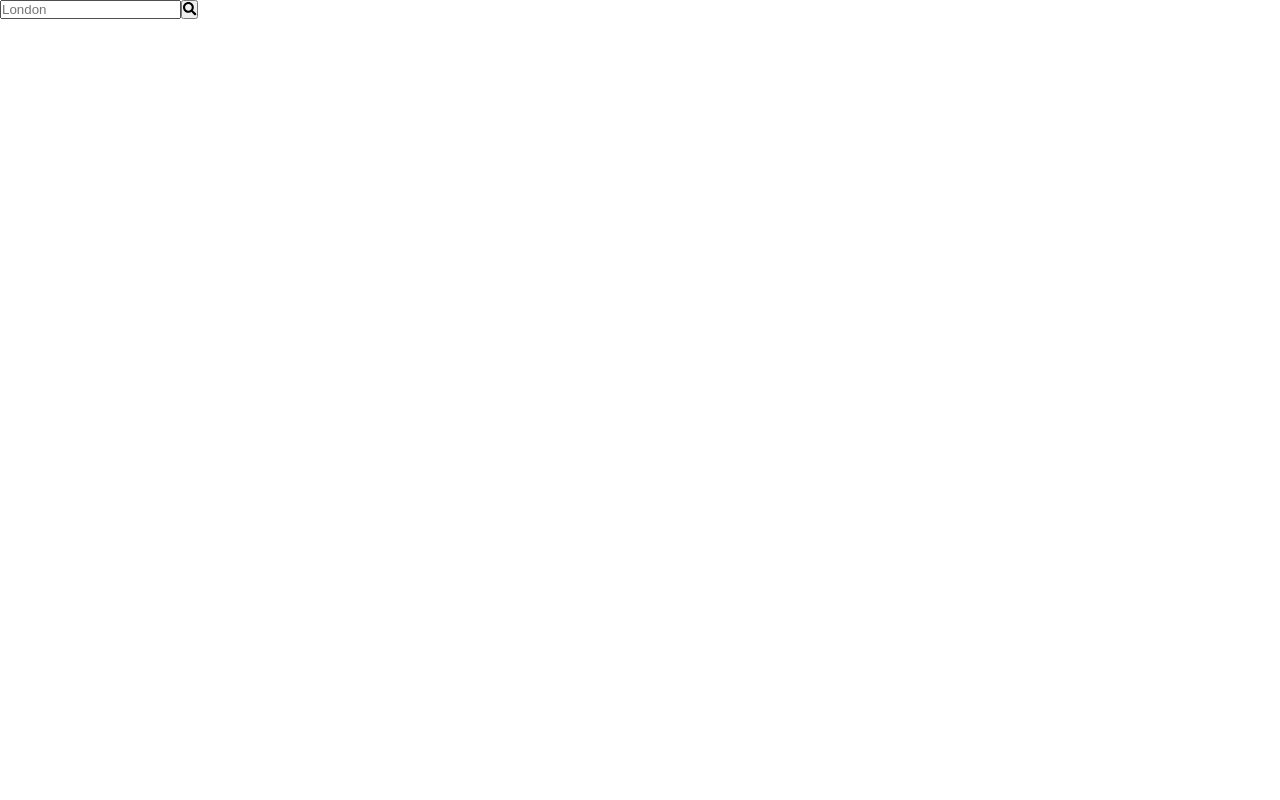
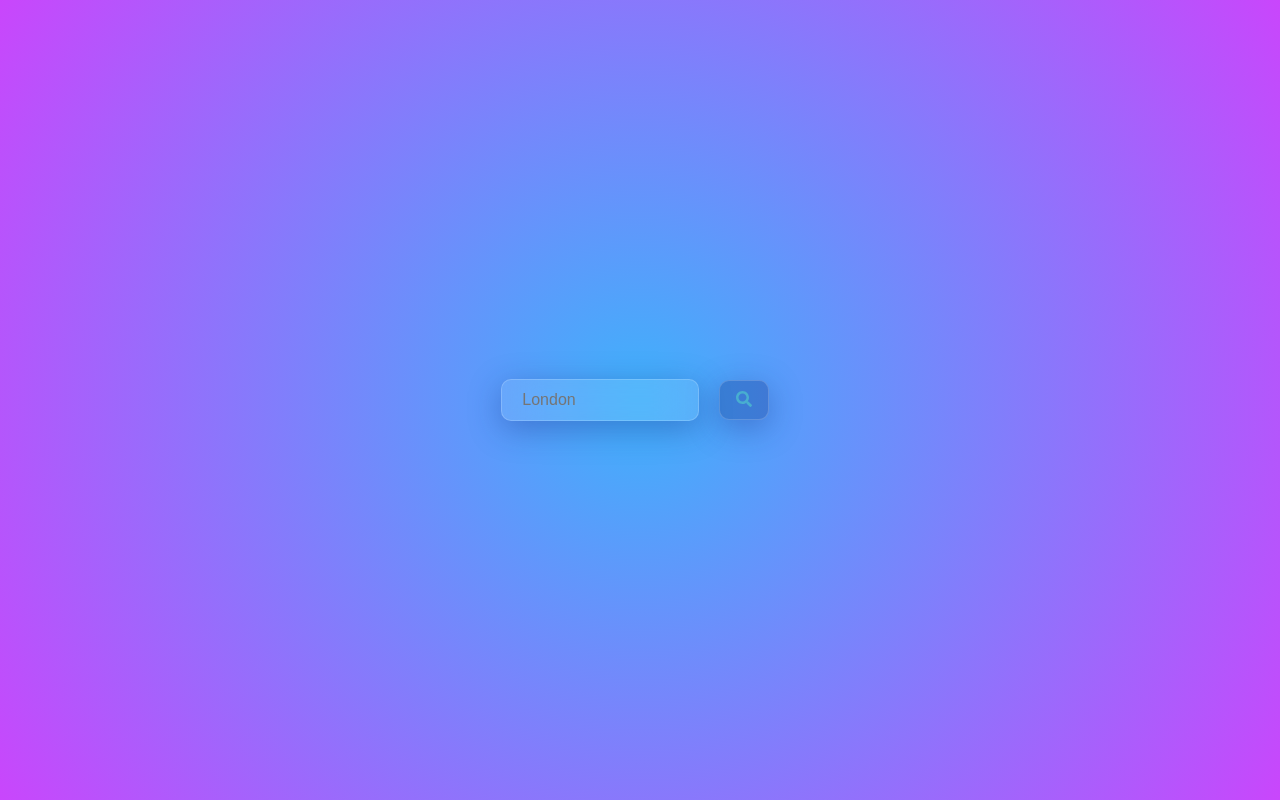
Before and after one commit to ApoorvaAman/Weather-App, a React (Create React App) app: page / in a window 1280 px wide. Built offline with nearby package versions, Linux system fonts and the light colour scheme.

Commit message:
☁ Making it look better

```diff
--- a/src/index.css
+++ b/src/index.css
@@ -1,10 +1,204 @@
+@import url('https://fonts.googleapis.com/css2?family=Lato&display=swap');
+
 * {
   box-sizing: border-box;
   margin: 0;
   padding: 0;
+  font-size: 10px;
 }
 
 body {
+  font-family: Lato;
   -webkit-font-smoothing: antialiased;
   -moz-osx-font-smoothing: grayscale;
 }
+
+#root {
+  min-height: 100vh;
+  width: 100vw;
+
+  display: flex;
+  justify-content: center;
+  align-items: center;
+
+  background: radial-gradient(
+    circle,
+    rgba(63, 177, 251, 1) 0%,
+    rgba(201, 70, 252, 1) 100%
+  );
+}
+
+.container {
+  max-width: 80%;
+  max-height: 90%;
+  display: flex;
+  flex-flow: column;
+  justify-content: center;
+  align-items: center;
+  gap: 5rem;
+  margin: 2rem;
+  padding: 2rem;
+}
+
+form {
+  display: flex;
+  justify-content: center;
+  align-items: center;
+  max-height: 6rem;
+  max-width: 100%;
+  padding: 1rem;
+  gap: 1rem;
+}
+
+input {
+  /* border-style: none; */
+  outline-style: none;
+  background: rgba(255, 255, 255, 0.1);
+  box-shadow: 0 8px 32px 0 rgba(31, 38, 135, 0.37);
+  backdrop-filter: blur(18.5px);
+  -webkit-backdrop-filter: blur(18.5px);
+  border-radius: 10px;
+  border: 1px solid rgba(255, 255, 255, 0.18);
+  max-width: 60%;
+  height: 4rem;
+  padding: 2rem;
+  font-size: medium;
+}
+
+button {
+  background: rgba(0, 20, 109, 0.267);
+  box-shadow: 0 8px 32px 0 rgba(31, 38, 135, 0.37);
+  border-radius: 10px;
+  border: 1px solid rgba(255, 255, 255, 0.18);
+  width: 5rem;
+  height: 4rem;
+  padding: 1rem;
+  margin: 1rem;
+  font-size: medium;
+  cursor: pointer;
+  color: #4dc3ceb6;
+}
+
+.weather-card {
+  background: rgba(255, 255, 255, 0.1);
+  box-shadow: 0 8px 32px 0 rgba(31, 38, 135, 0.37);
+  backdrop-filter: blur(18.5px);
+  -webkit-backdrop-filter: blur(18.5px);
+  border-radius: 10px;
+  border: 1px solid rgba(255, 255, 255, 0.18);
+  padding: 3rem;
+  display: flex;
+  justify-content: center;
+  align-items: center;
+  flex-wrap: wrap;
+  gap: 2rem;
+}
+
+details {
+  height: 20rem;
+  width: 20rem;
+}
+
+h1 {
+  font-size: x-large;
+}
+
+h2 {
+  font-size: large;
+}
+
+h3 {
+  font-size: medium;
+}
+
+.time {
+  font-size: small;
+}
+
+img {
+  height: 15rem;
+  width: 15rem;
+}
+
+/* Loading Animation
+---------------------------------------------- */
+.icon {
+  margin: 15px 25px;
+  width: 100px;
+  height: 100px;
+}
+
+.cloud-offset path {
+  fill: #222;
+}
+.rain-cloud path {
+  fill: #00a0b0;
+  animation: rain-cloud-color 6s ease infinite;
+}
+
+.rain-drops path {
+  fill: #00a0b0;
+  opacity: 0;
+}
+
+.rain-drops path:nth-child(1) {
+  animation: rain-drop 1.2s linear infinite;
+}
+
+.rain-drops path:nth-child(2) {
+  animation: rain-drop 1.2s linear infinite 0.4s;
+}
+
+.rain-drops path:nth-child(3) {
+  animation: rain-drop 1.2s linear infinite 0.8s;
+}
+@keyframes rain-cloud-color {
+  100%,
+  0% {
+    fill: #666;
+  }
+  20% {
+    fill: #555;
+  }
+  21.5% {
+    fill: #999;
+  }
+  25% {
+    fill: #555;
+  }
+  27.5% {
+    fill: #999;
+  }
+  30% {
+    fill: #555;
+  }
+  40% {
+    fill: #999;
+  }
+  90% {
+    fill: #555;
+  }
+}
+@keyframes rain-drop {
+  0% {
+    -webkit-transform: translate(0px, -60px);
+    transform: translate(0px, -60px);
+    opacity: 0;
+  }
+  30% {
+    -webkit-transform: translate(0px, -36px);
+    transform: translate(0px, -36px);
+    opacity: 1;
+  }
+  80% {
+    -webkit-transform: translate(0px, 4px);
+    transform: translate(0px, 4px);
+    opacity: 1;
+  }
+  100% {
+    -webkit-transform: translate(0px, 20px);
+    transform: translate(0px, 20px);
+    opacity: 0;
+  }
+}
+/* ******************************* */
```
